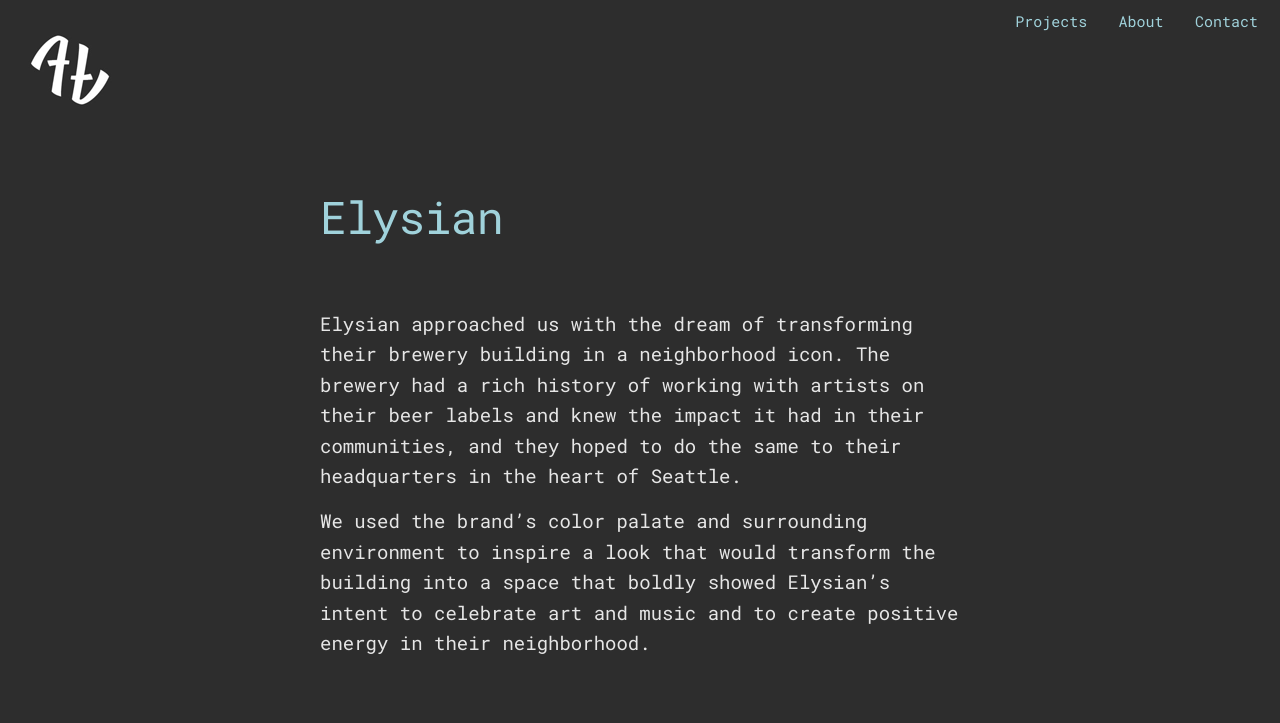
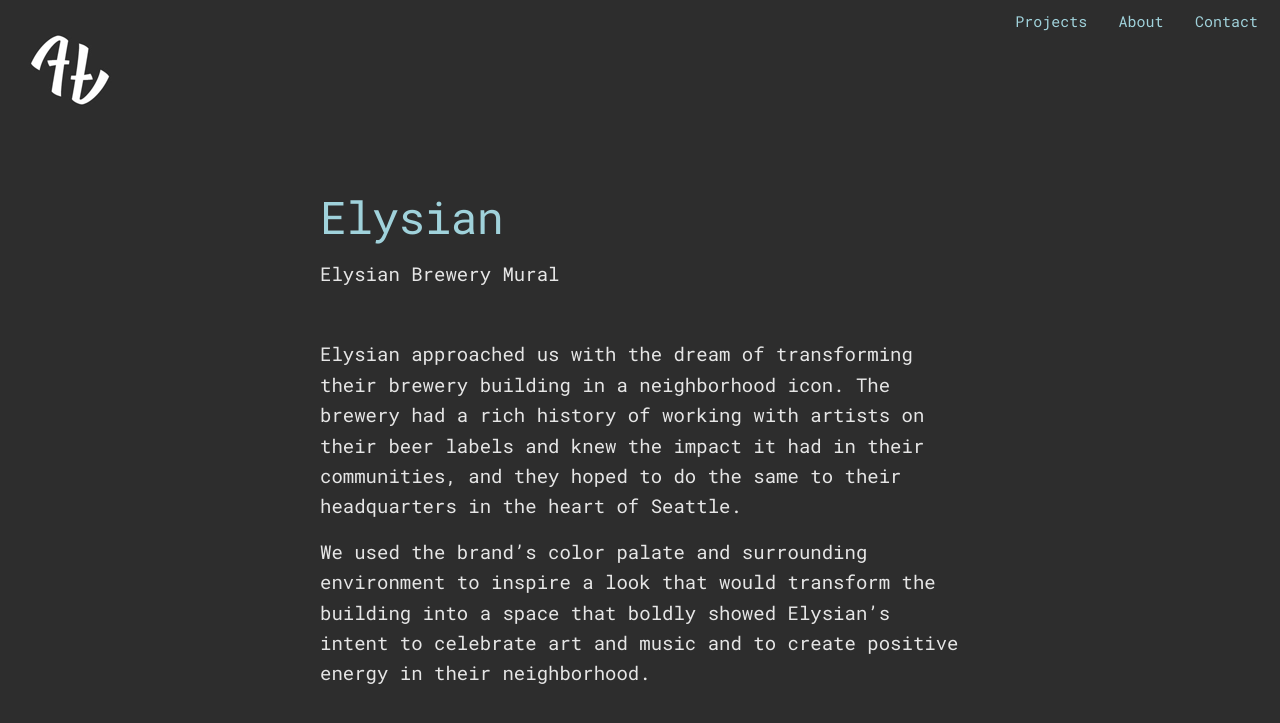
Before and after one commit to factorytown/factorytown.github.io, a Jekyll site: the page built from _projects/elysian.markdown, in a window 1280 px wide, cut to the strip 0-734 px from the top of the page. Shown: the top 723 px of the strip. Built offline with Jekyll 4.4.1, drawn with Linux system fonts in a browser that asks for light colours; nearby versions of some CDN libraries.

Commit message:
Update project.html

```diff
--- a/_layouts/project.html
+++ b/_layouts/project.html
@@ -7,7 +7,7 @@
 	<div class="wrap">
 
 		<h1>{{ page.title }}</h1>
-		<p>{{ page.subtitle }}</p>
+		<p>{{ page.Sub-Title }}</p>
 
 	</div>
 
```
